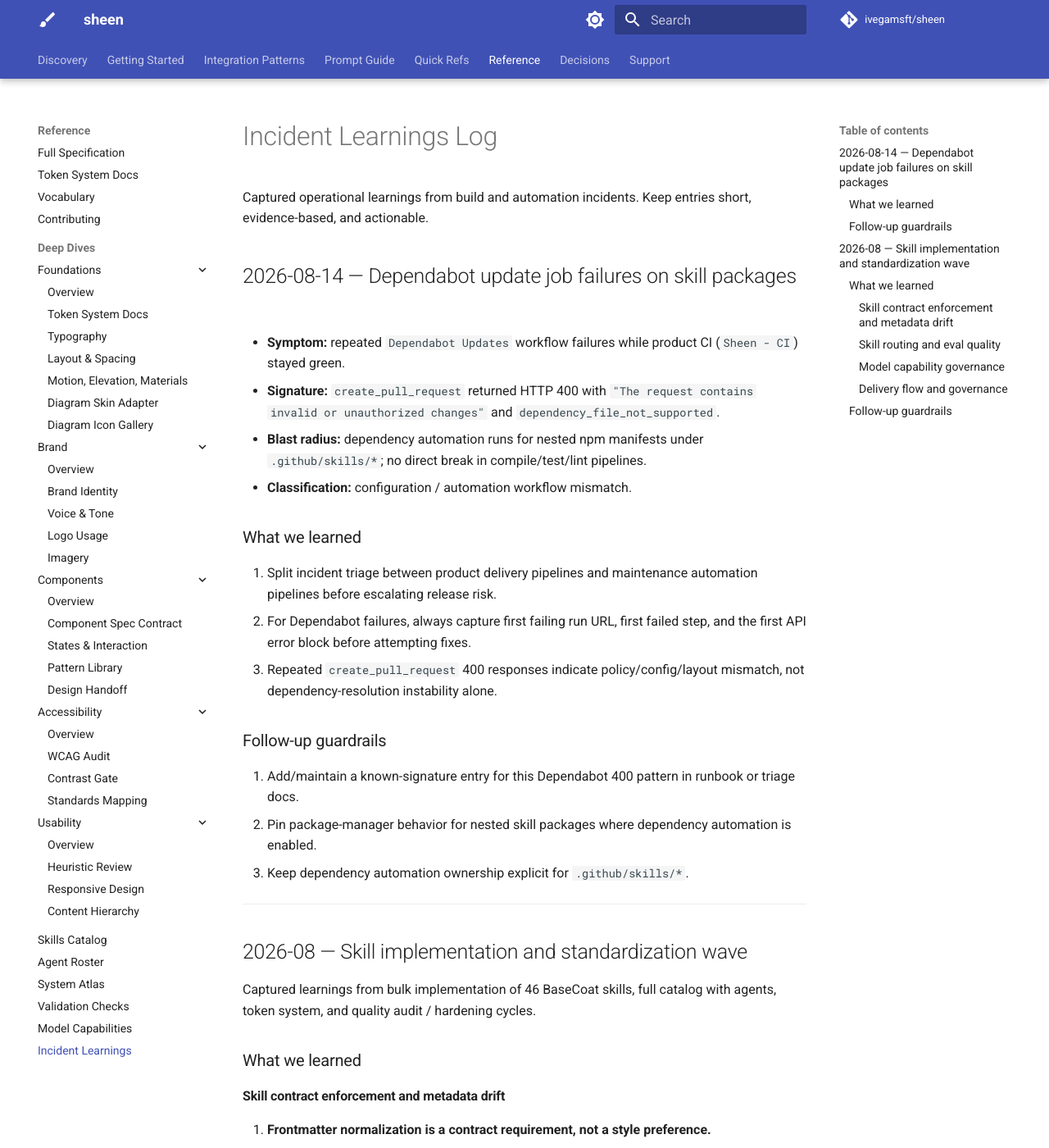
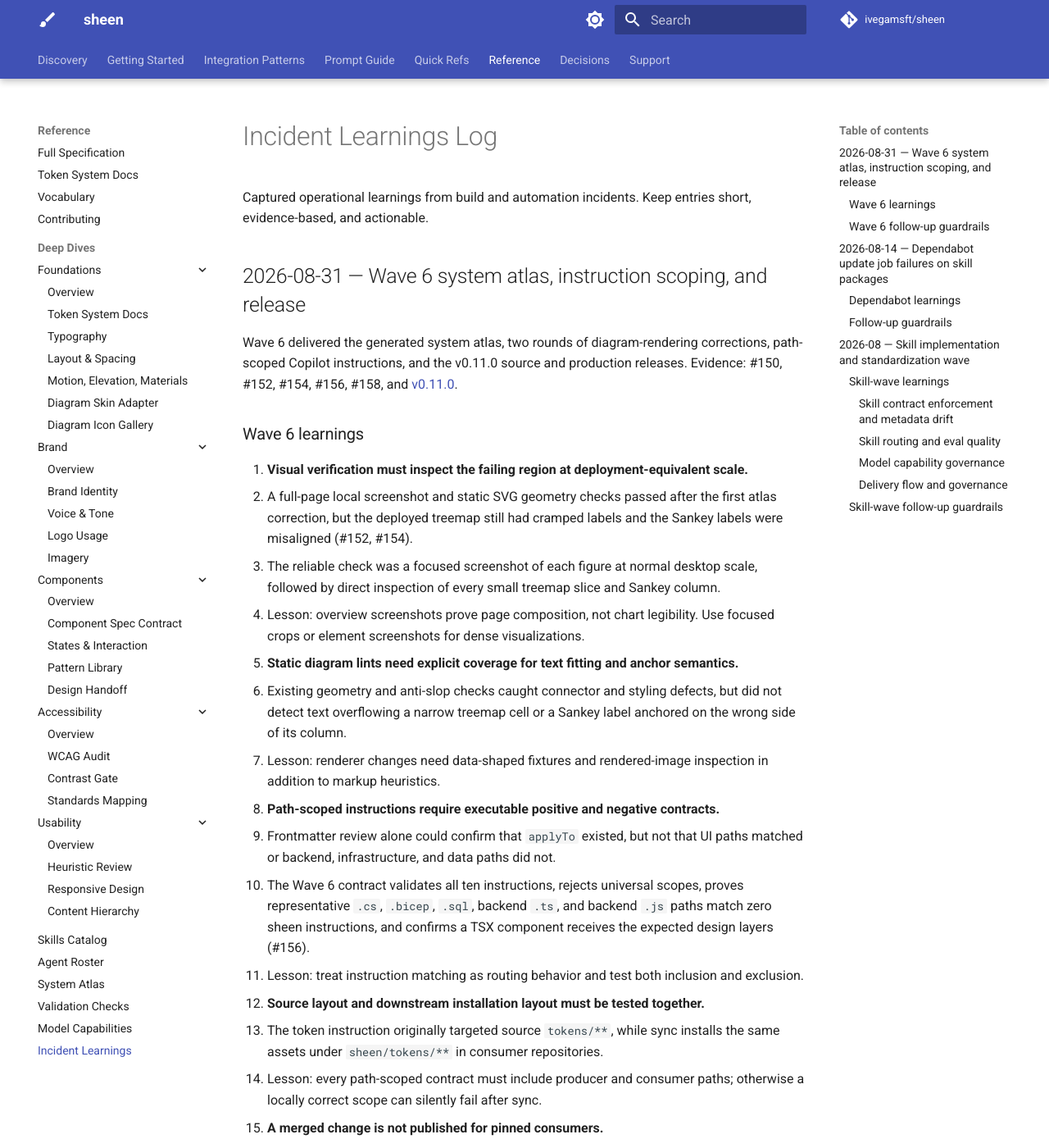
Before and after one commit to ivegamsft/sheen, an MkDocs documentation site: the page built from docs/reference/incident-learnings.md, in a window 1280 px wide and 1400 px high. Shown: the whole window at 82% size. Built offline with MkDocs 1.6.1 and Material for MkDocs 9.7.7, drawn with Linux system fonts in a browser that asks for light colours; comment, search, counter and statistics services are not loaded; some of the changed text lies outside the part shown.

Commit message:
docs: log Wave 6 delivery learnings (#160)
Capture evidence-backed learnings from the system-atlas regressions, instruction-scope contract, downstream token path correction, v0.11.0 promotion, and release label gate. Add actionable guardrails and normalize the existing learning log so the full changed file passes markdownlint.

Fixes #159

Co-authored-by: Copilot <223556219+Copilot@users.noreply.github.com>

Co-authored-by: Copilot <198982749+Copilot@users.noreply.github.com>
Copilot-Session: cca84b65-99af-4b53-bcf2-022036c20f29

```diff
--- a/docs/reference/incident-learnings.md
+++ b/docs/reference/incident-learnings.md
@@ -2,6 +2,81 @@
 
 Captured operational learnings from build and automation incidents. Keep entries
 short, evidence-based, and actionable.
+
+## 2026-08-31 — Wave 6 system atlas, instruction scoping, and release
+
+Wave 6 delivered the generated system atlas, two rounds of diagram-rendering
+corrections, path-scoped Copilot instructions, and the v0.11.0 source and
+production releases. Evidence: #150, #152, #154, #156, #158, and
+[v0.11.0](https://github.com/IBuySpy-Shared/basecoat-sheen/releases/tag/v0.11.0).
+
+### Wave 6 learnings
+
+1. **Visual verification must inspect the failing region at deployment-equivalent
+   scale.**
+   - A full-page local screenshot and static SVG geometry checks passed after the
+     first atlas correction, but the deployed treemap still had cramped labels
+     and the Sankey labels were misaligned (#152, #154).
+   - The reliable check was a focused screenshot of each figure at normal
+     desktop scale, followed by direct inspection of every small treemap slice
+     and Sankey column.
+   - Lesson: overview screenshots prove page composition, not chart legibility.
+     Use focused crops or element screenshots for dense visualizations.
+
+2. **Static diagram lints need explicit coverage for text fitting and anchor
+   semantics.**
+   - Existing geometry and anti-slop checks caught connector and styling defects,
+     but did not detect text overflowing a narrow treemap cell or a Sankey label
+     anchored on the wrong side of its column.
+   - Lesson: renderer changes need data-shaped fixtures and rendered-image
+     inspection in addition to markup heuristics.
+
+3. **Path-scoped instructions require executable positive and negative
+   contracts.**
+   - Frontmatter review alone could confirm that `applyTo` existed, but not that
+     UI paths matched or backend, infrastructure, and data paths did not.
+   - The Wave 6 contract validates all ten instructions, rejects universal
+     scopes, proves representative `.cs`, `.bicep`, `.sql`, backend `.ts`, and
+     backend `.js` paths match zero sheen instructions, and confirms a TSX
+     component receives the expected design layers (#156).
+   - Lesson: treat instruction matching as routing behavior and test both
+     inclusion and exclusion.
+
+4. **Source layout and downstream installation layout must be tested together.**
+   - The token instruction originally targeted source `tokens/**`, while sync
+     installs the same assets under `sheen/tokens/**` in consumer repositories.
+   - Lesson: every path-scoped contract must include producer and consumer paths;
+     otherwise a locally correct scope can silently fail after sync.
+
+5. **A merged change is not published for pinned consumers.**
+   - Wave 6 changes were available on `main`, but production consumers are
+     expected to pin release tags. Delivery was not complete until version
+     metadata, source release assets, the sanitized production mirror/tag, and
+     production docs all reported v0.11.0 (#158).
+   - Lesson: use the release and mirror workflows as promotion gates, not
+     post-delivery administration.
+
+6. **Apply wave/sprint labels when a PR is opened, not at release time.**
+   - The release workflow measures label coverage across the tag window. The six
+     post-v0.10 PRs had to be labeled retrospectively before v0.11.0 could pass
+     the release gate.
+   - Lesson: PR creation is the correct point to assign delivery-wave metadata;
+     release preparation should verify labels, not reconstruct them.
+
+### Wave 6 follow-up guardrails
+
+1. For dense SVG changes, capture focused element screenshots in addition to a
+   full-page screenshot.
+2. Add renderer regression fixtures whenever a defect depends on narrow cells,
+   long labels, or multi-column anchor placement.
+3. Maintain representative positive and negative paths in
+   `scripts/test-instruction-scopes.ps1` whenever an instruction glob changes.
+4. Include downstream sync destinations in every path-related contract test.
+5. Do not declare a consumer-facing wave complete until the source release,
+   production mirror, and production docs workflows are green.
+6. Add the applicable `wave:*` or `sprint:*` label when opening each PR.
+
+---
 
 ## 2026-08-14 — Dependabot update job failures on skill packages
 
@@ -14,7 +89,7 @@ short, evidence-based, and actionable.
   `.github/skills/*`; no direct break in compile/test/lint pipelines.
 - **Classification:** configuration / automation workflow mismatch.
 
-### What we learned
+### Dependabot learnings
 
 1. Split incident triage between product delivery pipelines and maintenance
    automation pipelines before escalating release risk.
@@ -30,6 +105,7 @@ short, evidence-based, and actionable.
 2. Pin package-manager behavior for nested skill packages where dependency
    automation is enabled.
 3. Keep dependency automation ownership explicit for `.github/skills/*`.
+
 ---
 
 ## 2026-08 — Skill implementation and standardization wave
@@ -37,7 +113,7 @@ short, evidence-based, and actionable.
 Captured learnings from bulk implementation of 46 BaseCoat skills, full catalog
 with agents, token system, and quality audit / hardening cycles.
 
-### What we learned
+### Skill-wave learnings
 
 #### Skill contract enforcement and metadata drift
 
@@ -86,14 +162,14 @@ with agents, token system, and quality audit / hardening cycles.
 
 #### Delivery flow and governance
 
-6. **Incremental phase execution and validation gates build confidence.**
+1. **Incremental phase execution and validation gates build confidence.**
    - Phases 0–5 were executed sequentially with commit/PR/merge cycle for each.
    - Early validation (tokens, frontmatter lint, metadata drift) caught issues
      before merge.
    - Lesson: gate-per-phase is effective; automate validation early; avoid
      accumulating large branches.
 
-### Follow-up guardrails
+### Skill-wave follow-up guardrails
 
 1. Document model-capabilities.json ownership and update SLA for when new models
    are released or deprecated.
```
Also changed, not shown: other parts of docs/reference/incident-learnings.md (+3 -3 lines).
